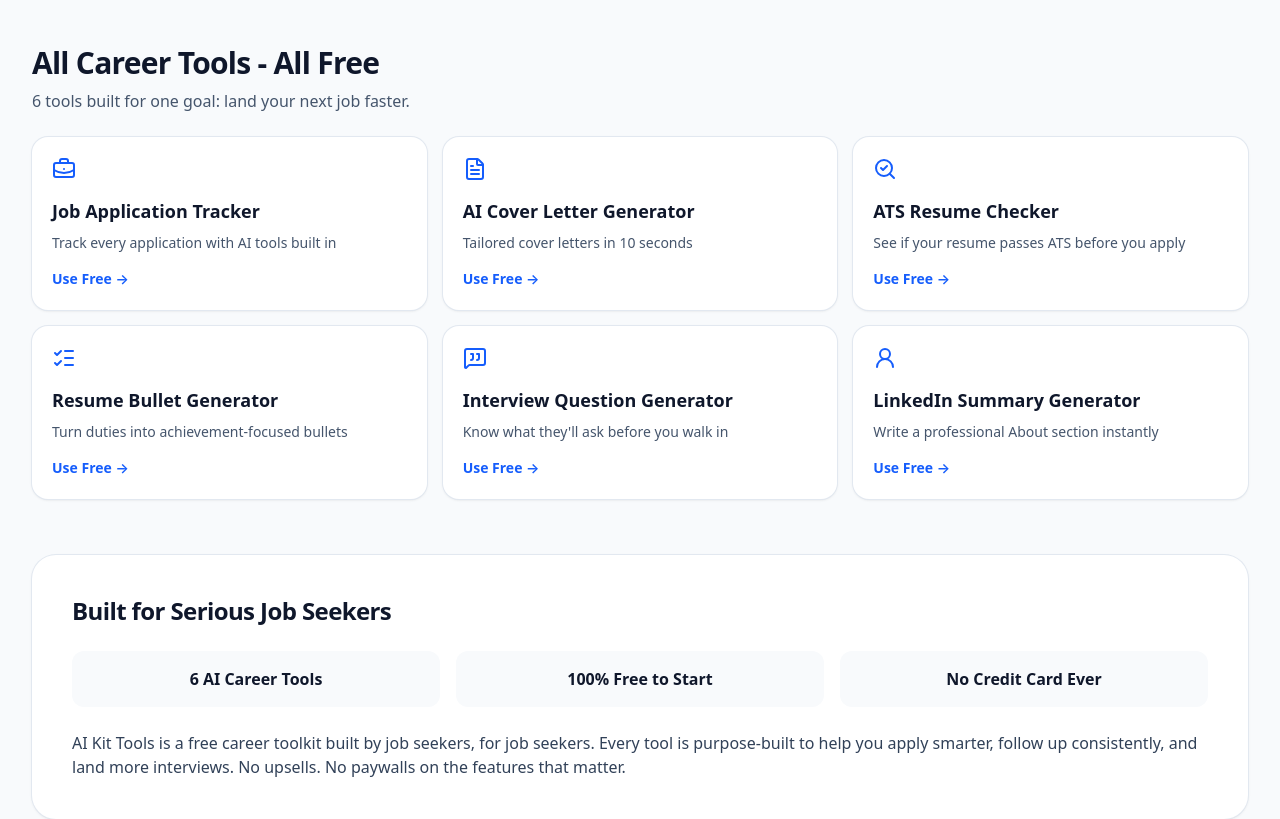
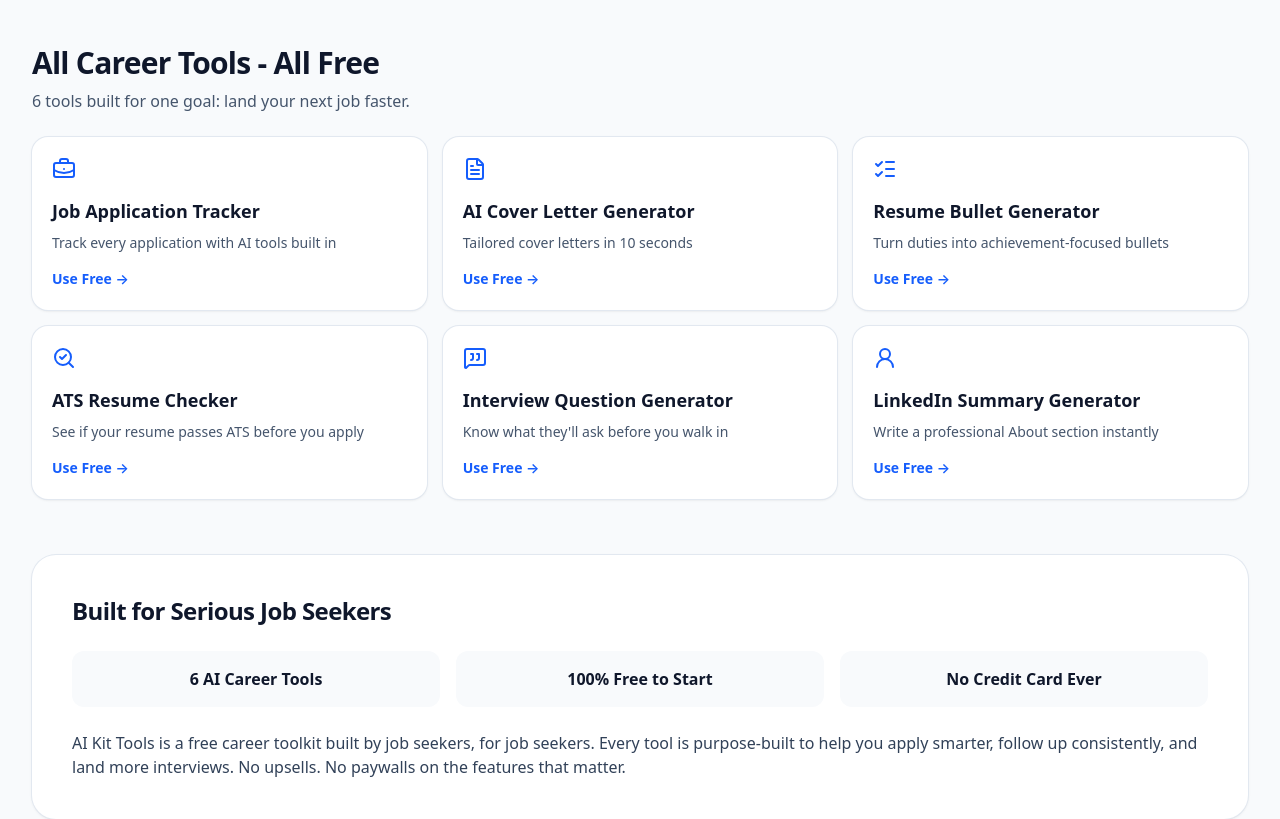
Before and after one commit to mwa-codes/aikittools, a Next.js app: page / in a window 1280 px wide. Shown: the part 1300-2119 px from the top of the page. Built offline with nearby package versions, Linux system fonts and the light colour scheme; no server answers.

Commit message:
fix: consolidate nav to career tools only via navigation.ts

```diff
--- a/src/app/page.tsx
+++ b/src/app/page.tsx
@@ -1,14 +1,7 @@
 import Link from "next/link";
-import {
-  BriefcaseBusiness,
-  FileText,
-  SearchCheck,
-  ListChecks,
-  MessageSquareQuote,
-  UserRound,
-  ShieldCheck,
-} from "lucide-react";
+import { ShieldCheck } from "lucide-react";
 import { getAllBlogPosts, formatBlogDate } from "@/lib/blog";
+import { careerNavItems } from "@/lib/navigation";
 import { DEFAULT_OG_IMAGE_PATH, defaultOpenGraphImages } from "@/lib/utils/metadata";
 
 export const metadata = {
@@ -37,45 +30,6 @@ export const metadata = {
     canonical: "/",
   },
 };
-
-const careerTools = [
-  {
-    name: "Job Application Tracker",
-    description: "Track every application with AI tools built in",
-    href: "/tracker",
-    icon: BriefcaseBusiness,
-  },
-  {
-    name: "AI Cover Letter Generator",
-    description: "Tailored cover letters in 10 seconds",
-    href: "/cover-letter-generator",
-    icon: FileText,
-  },
-  {
-    name: "ATS Resume Checker",
-    description: "See if your resume passes ATS before you apply",
-    href: "/ats-resume-checker",
-    icon: SearchCheck,
-  },
-  {
-    name: "Resume Bullet Generator",
-    description: "Turn duties into achievement-focused bullets",
-    href: "/resume-bullet-generator",
-    icon: ListChecks,
-  },
-  {
-    name: "Interview Question Generator",
-    description: "Know what they'll ask before you walk in",
-    href: "/interview-question-generator",
-    icon: MessageSquareQuote,
-  },
-  {
-    name: "LinkedIn Summary Generator",
-    description: "Write a professional About section instantly",
-    href: "/linkedin-summary-generator",
-    icon: UserRound,
-  },
-];
 
 export default function HomePage() {
   const latestPosts = getAllBlogPosts().slice(0, 3);
@@ -204,7 +158,7 @@ export default function HomePage() {
           </h2>
           <p className="mt-2 text-slate-600">6 tools built for one goal: land your next job faster.</p>
           <div className="mt-6 grid gap-4 sm:grid-cols-2 lg:grid-cols-3">
-            {careerTools.map((tool) => {
+            {careerNavItems.map((tool) => {
               const Icon = tool.icon;
               return (
                 <article key={tool.href} className="rounded-2xl bg-white p-5 shadow-sm ring-1 ring-slate-200">
--- a/src/components/layout/Footer.tsx
+++ b/src/components/layout/Footer.tsx
@@ -1,14 +1,6 @@
 import Link from "next/link";
 import { SITE_NAME } from "@/lib/utils/metadata";
-
-const footerTools = [
-  { slug: "tracker", name: "Job Application Tracker" },
-  { slug: "cover-letter-generator", name: "AI Cover Letter Generator" },
-  { slug: "resume-bullet-generator", name: "Resume Bullet Generator" },
-  { slug: "ats-resume-checker", name: "ATS Resume Checker" },
-  { slug: "interview-question-generator", name: "Interview Question Generator" },
-  { slug: "linkedin-summary-generator", name: "LinkedIn Summary Generator" },
-];
+import { careerNavItems } from "@/lib/navigation";
 
 export default function Footer() {
   const currentYear = new Date().getFullYear();
@@ -32,10 +24,10 @@ export default function Footer() {
           <div>
             <h3 className="text-white font-semibold text-sm uppercase tracking-wider mb-4">Tools</h3>
             <ul className="space-y-2">
-              {footerTools.map((tool) => (
+              {careerNavItems.map((tool) => (
                 <li key={tool.slug}>
                   <Link
-                    href={`/${tool.slug}`}
+                    href={tool.href}
                     className="text-sm text-gray-400 hover:text-white transition-colors"
                   >
                     {tool.name}
--- a/src/components/layout/Header.tsx
+++ b/src/components/layout/Header.tsx
@@ -1,22 +1,6 @@
 import Link from "next/link";
 import Image from "next/image";
-import {
-  BriefcaseBusiness,
-  FileText,
-  SearchCheck,
-  ListChecks,
-  MessageSquareQuote,
-  UserRound,
-} from "lucide-react";
-
-const careerTools = [
-  { slug: "tracker", name: "Job Application Tracker", icon: BriefcaseBusiness },
-  { slug: "cover-letter-generator", name: "AI Cover Letter Generator", icon: FileText },
-  { slug: "resume-bullet-generator", name: "Resume Bullet Generator", icon: ListChecks },
-  { slug: "ats-resume-checker", name: "ATS Resume Checker", icon: SearchCheck },
-  { slug: "interview-question-generator", name: "Interview Question Generator", icon: MessageSquareQuote },
-  { slug: "linkedin-summary-generator", name: "LinkedIn Summary Generator", icon: UserRound },
-];
+import { careerNavItems } from "@/lib/navigation";
 
 export default function Header() {
   return (
@@ -62,13 +46,13 @@ export default function Header() {
                 </svg>
               </button>
 
-              <div className="invisible opacity-0 group-hover:visible group-hover:opacity-100 group-focus-within:visible group-focus-within:opacity-100 absolute right-0 top-full mt-2 w-[560px] rounded-xl border border-gray-200 bg-white shadow-lg p-4 transition-all">
+              <div className="invisible opacity-0 group-hover:visible group-hover:opacity-100 group-focus-within:visible group-focus-within:opacity-100 absolute right-0 top-full mt-2 w-140 rounded-xl border border-gray-200 bg-white shadow-lg p-4 transition-all">
                 <div>
                   <p className="text-xs font-semibold uppercase tracking-wide text-gray-400 mb-2">
                     Career Tools
                   </p>
                   <ul className="grid grid-cols-2 gap-1">
-                    {careerTools.map((tool) => {
+                    {careerNavItems.map((tool) => {
                       const Icon = tool.icon;
                       return (
                         <li key={tool.slug}>
@@ -124,7 +108,7 @@ export default function Header() {
                 Career Tools
               </p>
               <ul className="grid grid-cols-1 gap-1">
-                {careerTools.map((tool) => {
+                {careerNavItems.map((tool) => {
                   const Icon = tool.icon;
                   return (
                     <li key={tool.slug}>
--- /dev/null
+++ b/src/lib/navigation.ts
@@ -0,0 +1,53 @@
+import {
+    BriefcaseBusiness,
+    FileText,
+    ListChecks,
+    SearchCheck,
+    MessageSquareQuote,
+    UserRound,
+} from "lucide-react";
+
+export const careerNavItems = [
+    {
+        slug: "tracker",
+        name: "Job Application Tracker",
+        description: "Track every application with AI tools built in",
+        href: "/tracker",
+        icon: BriefcaseBusiness,
+    },
+    {
+        slug: "cover-letter-generator",
+        name: "AI Cover Letter Generator",
+        description: "Tailored cover letters in 10 seconds",
+        href: "/cover-letter-generator",
+        icon: FileText,
+    },
+    {
+        slug: "resume-bullet-generator",
+        name: "Resume Bullet Generator",
+        description: "Turn duties into achievement-focused bullets",
+        href: "/resume-bullet-generator",
+        icon: ListChecks,
+    },
+    {
+        slug: "ats-resume-checker",
+        name: "ATS Resume Checker",
+        description: "See if your resume passes ATS before you apply",
+        href: "/ats-resume-checker",
+        icon: SearchCheck,
+    },
+    {
+        slug: "interview-question-generator",
+        name: "Interview Question Generator",
+        description: "Know what they'll ask before you walk in",
+        href: "/interview-question-generator",
+        icon: MessageSquareQuote,
+    },
+    {
+        slug: "linkedin-summary-generator",
+        name: "LinkedIn Summary Generator",
+        description: "Write a professional About section instantly",
+        href: "/linkedin-summary-generator",
+        icon: UserRound,
+    },
+] as const;
--- a/src/lib/tools/registry.ts
+++ b/src/lib/tools/registry.ts
@@ -1,4 +1,4 @@
-export type ToolCategory = "text" | "developer" | "encoder" | "calculator" | "ai" | "career";
+export type ToolCategory = "ai" | "career";
 
 export interface Tool {
   slug: string;
@@ -92,13 +92,9 @@ export function getToolsBySlugs(slugs: string[]): Tool[] {
     .filter((tool): tool is Tool => Boolean(tool));
 }
 
-export const TOOL_CATEGORY_ORDER: ToolCategory[] = ["career", "ai", "text", "developer", "encoder", "calculator"];
+export const TOOL_CATEGORY_ORDER: ToolCategory[] = ["career", "ai"];
 
 export const TOOL_CATEGORY_LABELS: Record<ToolCategory, string> = {
-  text: "Text Tools",
-  developer: "Developer Tools",
-  encoder: "Encoder/Decoder",
-  calculator: "Calculators",
   ai: "AI Tools",
   career: "Career Tools",
 };
```
